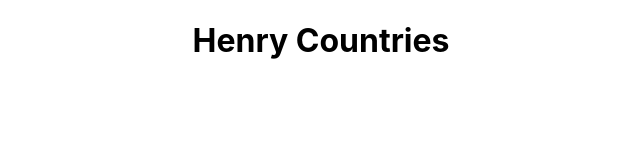
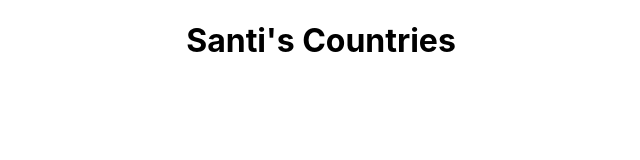
Before and after one commit to Santi-Ostrovsky/Santis-Countries, a React (Create React App) app in the folder client/: page / in a window 1280 px wide. Shown: the top 160 px of the page, without its empty margins (319-959 px from the left). Built offline with nearby package versions, Linux system fonts and the light colour scheme.

Commit message:
client-update-v1

```diff
--- a/client/src/App.js
+++ b/client/src/App.js
@@ -1,10 +1,13 @@
 import "./styles/App.css";
+import { Router, Routes, Route } from "react-router";
 
 function App() {
   return (
+    // <Router>
     <div className="App">
-      <h1>Henry Countries</h1>
+      <h1>Santi's Countries</h1>
     </div>
+    // </Router>
   );
 }
 
--- a/client/src/index.js
+++ b/client/src/index.js
@@ -3,11 +3,18 @@ import ReactDOM from "react-dom";
 import "./styles/index.css";
 import App from "./App";
 import reportWebVitals from "./reportWebVitals";
+import { BrowserRouter as Router } from "react-router-dom";
+import { Provider } from "react-redux";
+import store from "./redux/store";
 
 ReactDOM.render(
-  <React.StrictMode>
-    <App />
-  </React.StrictMode>,
+  <Provider store={store}>
+    <Router>
+      {/* <React.StrictMode> */}
+      <App />
+      {/* </React.StrictMode> */}
+    </Router>
+  </Provider>,
   document.getElementById("root")
 );
 
--- /dev/null
+++ b/client/src/redux/reducers/index.js
@@ -0,0 +1,9 @@
+const initialState = {};
+
+export default function rootReducer(state = initialState, action) {
+  const { type, payload } = action;
+  switch (type) {
+    default:
+      return { ...state };
+  }
+}
--- /dev/null
+++ b/client/src/redux/store/index.js
@@ -0,0 +1,11 @@
+import rootReducer from "../reducers";
+import { createStore, applyMiddleware } from "redux";
+import { composeWithDevTools } from "redux-devtools-extension";
+import thunk from "redux-thunk";
+
+const store = createStore(
+  rootReducer,
+  composeWithDevTools(applyMiddleware(thunk))
+);
+
+export default store;
```
